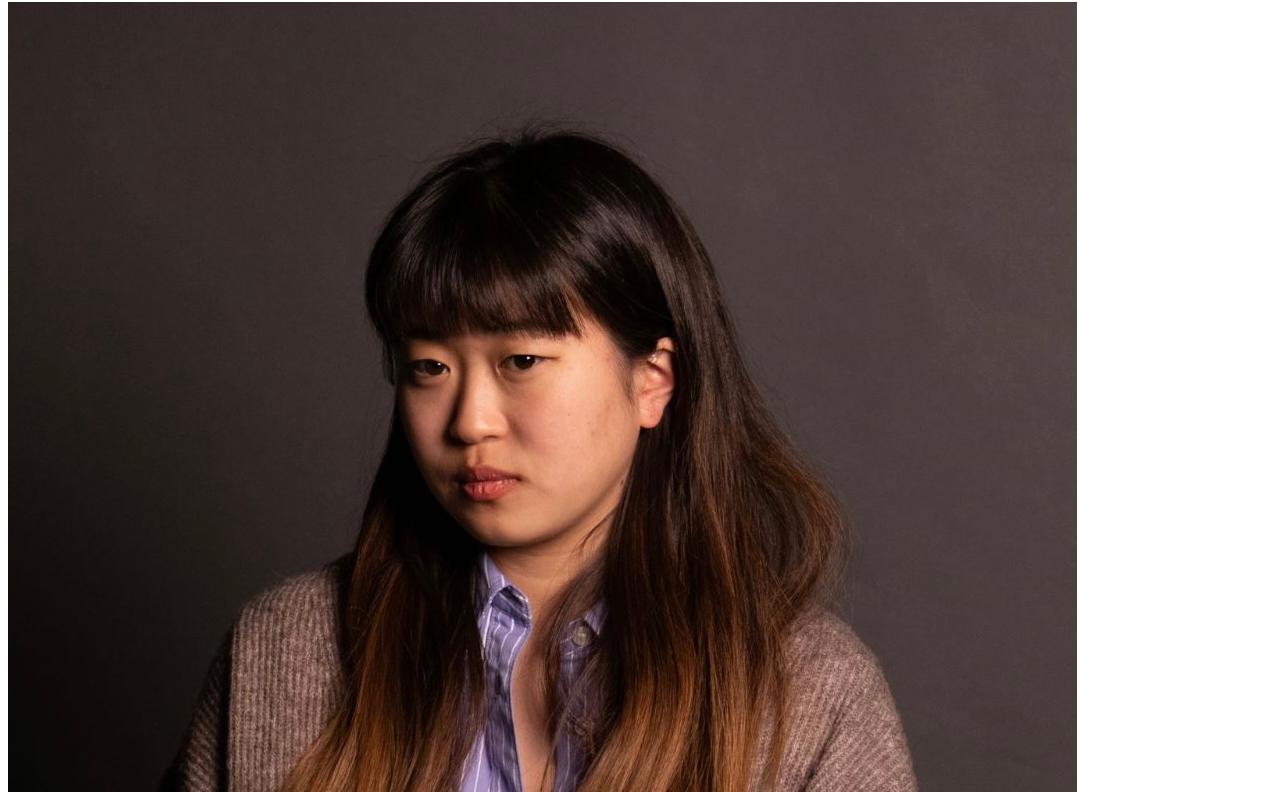
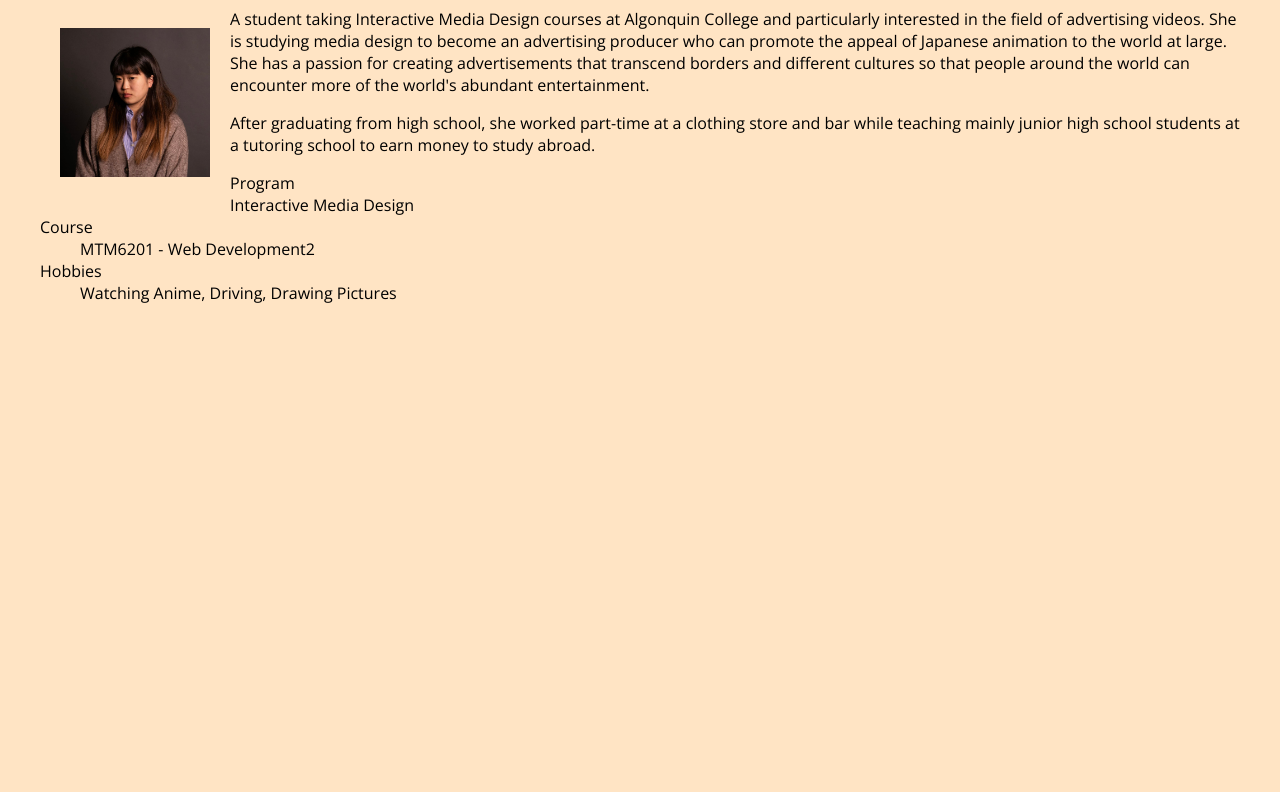
Before and after one commit to tamu0003/mtm6201-week1, a plain HTML site: page index.html in a window 1280 px wide. Shown: the part 78-870 px from the top of the page. After the commit the page ends 800 px from the top, so only its background shows below. Drawn offline with nearby package versions, Linux system fonts and the light colour scheme.

Commit message:
adds text style

```diff
--- a/css/main.css
+++ b/css/main.css
@@ -0,0 +1,18 @@
+body{
+    background-color: bisque;
+    font-family: 'Open Sans', sans-serif;
+}
+
+.wrapper{
+    width: 1200px;
+    margin: 0 auto;
+}
+
+.bio{
+    margin: 0 auto;
+}
+img{
+    max-width: 150px;
+    float: left;
+    margin: 20px;
+}
--- a/index.html
+++ b/index.html
@@ -8,7 +8,7 @@
     <link rel="preconnect" href="https://fonts.googleapis.com">
     <link rel="preconnect" href="https://fonts.gstatic.com" crossorigin>
     <link href="https://fonts.googleapis.com/css2?family=Open+Sans&display=swap" rel="stylesheet">
-
+    <link href="css/main.css" rel="stylesheet">
     <title>Haru Tamura</title>
 </head>
 <body>
```
